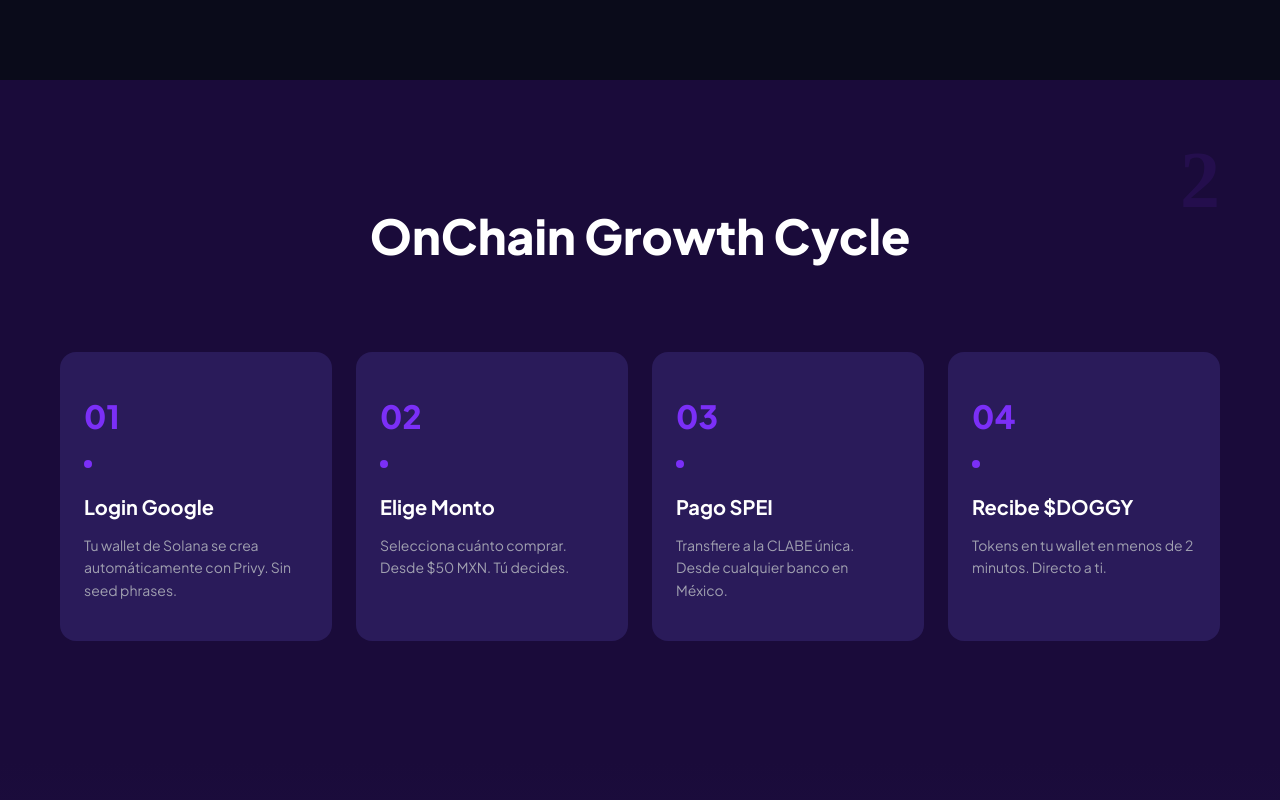
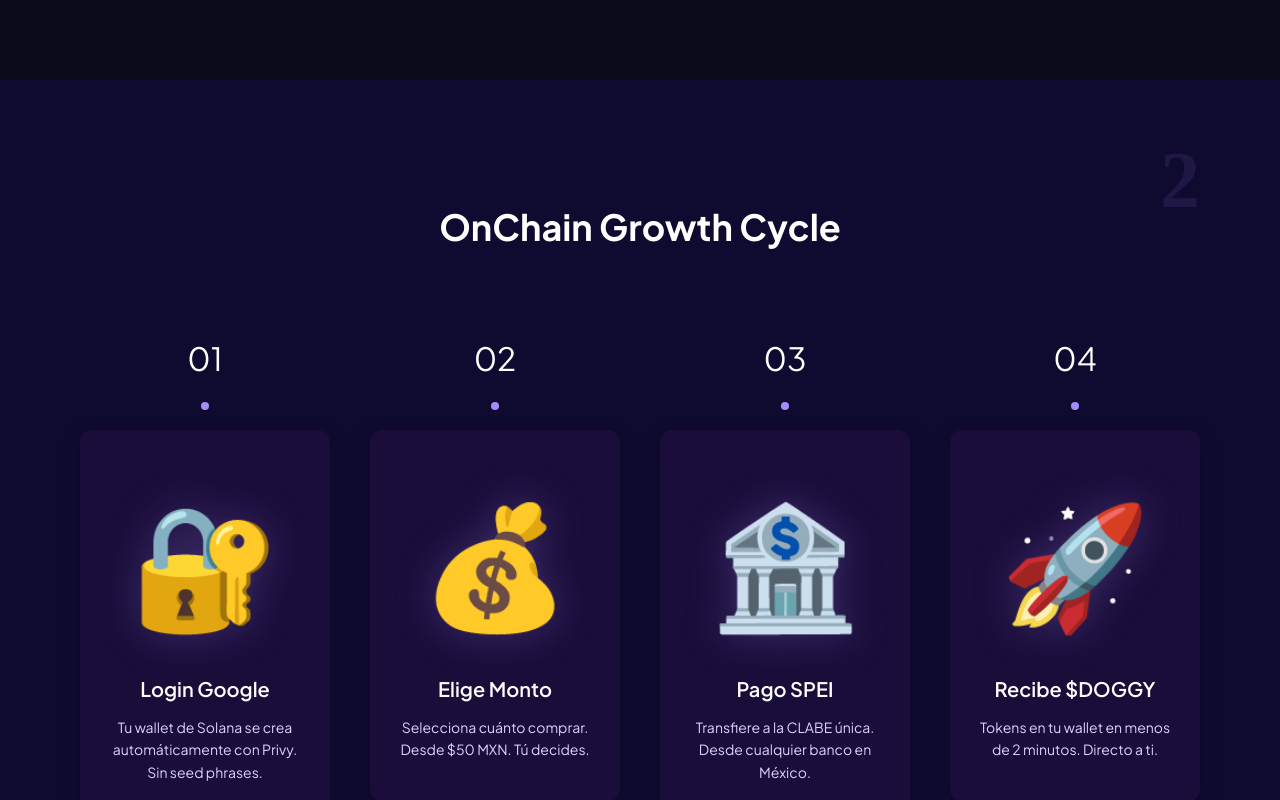
Before and after one commit to Clawyc2/compra-con-doggy, a Next.js app in the folder compra-con-doggy/: page / in a window 1280 px wide. Shown: the part 720-1520 px from the top of the page. Built offline with nearby package versions, Linux system fonts and the light colour scheme.

Commit message:
🎨 Update Process section - Pixel-perfect design
- Números FUERA de las cards (01-04)
- Punto decorativo entre número y card
- Iconos placeholders (emojis) 120px
- Colores exactos: #0f0a30 fondo, #1a0d3a cards
- Descripción color #e0d0ff
- Bordes redondeados 12px
- Sombra sutil en cards

```diff
--- a/compra-con-doggy/app/page.tsx
+++ b/compra-con-doggy/app/page.tsx
@@ -196,40 +196,61 @@ function Hero() {
   );
 }
 
-// ── PROCESS SECTION (Basado en Imagen 2) ─────────────────────────
+// ── PROCESS SECTION (Pixel-Perfect - Imagen 2) ─────────────────────────
 function Process() {
   const steps = [
-    { num: '01', title: 'Login Google', desc: 'Tu wallet de Solana se crea automáticamente con Privy. Sin seed phrases.' },
-    { num: '02', title: 'Elige Monto', desc: 'Selecciona cuánto comprar. Desde $50 MXN. Tú decides.' },
-    { num: '03', title: 'Pago SPEI', desc: 'Transfiere a la CLABE única. Desde cualquier banco en México.' },
-    { num: '04', title: 'Recibe $DOGGY', desc: 'Tokens en tu wallet en menos de 2 minutos. Directo a ti.' },
+    {
+      num: '01',
+      icon: '🔐',
+      title: 'Login Google',
+      desc: 'Tu wallet de Solana se crea automáticamente con Privy. Sin seed phrases.'
+    },
+    {
+      num: '02',
+      icon: '💰',
+      title: 'Elige Monto',
+      desc: 'Selecciona cuánto comprar. Desde $50 MXN. Tú decides.'
+    },
+    {
+      num: '03',
+      icon: '🏦',
+      title: 'Pago SPEI',
+      desc: 'Transfiere a la CLABE única. Desde cualquier banco en México.'
+    },
+    {
+      num: '04',
+      icon: '🚀',
+      title: 'Recibe $DOGGY',
+      desc: 'Tokens en tu wallet en menos de 2 minutos. Directo a ti.'
+    },
   ];
 
   return (
     <section style={{
-      padding: '120px 60px',
-      background: '#1A0B3A',
+      padding: '120px 80px',
+      background: '#0f0a30',
       position: 'relative',
     }}>
-      {/* Número decorativo */}
+      {/* Número decorativo grande */}
       <div style={{
         position: 'absolute',
         top: 40,
-        right: 60,
+        right: 80,
         fontSize: 80,
         fontWeight: 900,
         opacity: 0.1,
-        color: '#7B2FF7',
+        color: '#a78bfa',
         fontFamily: 'cursive',
       }}>2</div>
 
-      {/* Título */}
+      {/* Título principal */}
       <h2 style={{
-        fontSize: 48,
-        fontWeight: 900,
+        fontSize: 36,
+        fontWeight: 700,
         textAlign: 'center',
         marginBottom: 80,
-        color: '#FFFFFF',
+        color: '#ffffff',
+        fontFamily: "'Plus Jakarta Sans', sans-serif",
       }}>
         OnChain Growth Cycle
       </h2>
@@ -238,42 +259,58 @@ function Process() {
       <div style={{
         display: 'grid',
         gridTemplateColumns: 'repeat(4, 1fr)',
-        gap: 24,
+        gap: 40,
         maxWidth: 1200,
         margin: '0 auto',
       }}>
         {steps.map((step, i) => (
-          <div key={i} style={{
-            background: '#2A1B5A',
-            borderRadius: 16,
-            padding: '40px 24px',
-            position: 'relative',
-          }}>
-            {/* Número de paso */}
+          <div key={i}>
+            {/* Número grande arriba */}
             <div style={{
               fontSize: 32,
-              fontWeight: 900,
+              fontWeight: 400,
               marginBottom: 20,
-              color: '#7B2FF7',
+              color: '#ffffff',
+              textAlign: 'center',
+              fontFamily: "'Plus Jakarta Sans', sans-serif",
             }}>
               {step.num}
             </div>
 
-            {/* Dot */}
+            {/* Punto decorativo */}
             <div style={{
               width: 8,
               height: 8,
               borderRadius: '50%',
-              background: '#7B2FF7',
+              background: '#a78bfa',
+              margin: '0 auto 20px',
+            }} />
+
+            {/* Card con contenido */}
+            <div style={{
+              background: '#1a0d3a',
+              borderRadius: 12,
+              padding: '40px 24px',
+              boxShadow: '0 4px 20px rgba(0, 0, 0, 0.2)',
+            }}>
+              {/* Icono placeholder */}
+              <div style={{
+                fontSize: 120,
+                textAlign: 'center',
                 marginBottom: 24,
-            }} />
+                filter: 'drop-shadow(0 0 20px #a78bfa40)',
+              }}>
+                {step.icon}
+              </div>
 
               {/* Título */}
               <h3 style={{
                 fontSize: 20,
-              fontWeight: 700,
+                fontWeight: 600,
                 marginBottom: 12,
-              color: '#FFFFFF',
+                color: '#ffffff',
+                textAlign: 'center',
+                fontFamily: "'Plus Jakarta Sans', sans-serif",
               }}>
                 {step.title}
               </h3>
@@ -282,10 +319,15 @@ function Process() {
               <p style={{
                 fontSize: 14,
                 lineHeight: 1.6,
-              color: '#A0A0B0',
+                color: '#e0d0ff',
+                textAlign: 'center',
+                fontFamily: "'Plus Jakarta Sans', sans-serif",
+                maxWidth: 200,
+                margin: '0 auto',
               }}>
                 {step.desc}
               </p>
+            </div>
           </div>
         ))}
       </div>
```
Lines whose indentation alone changed are shown as unchanged.
